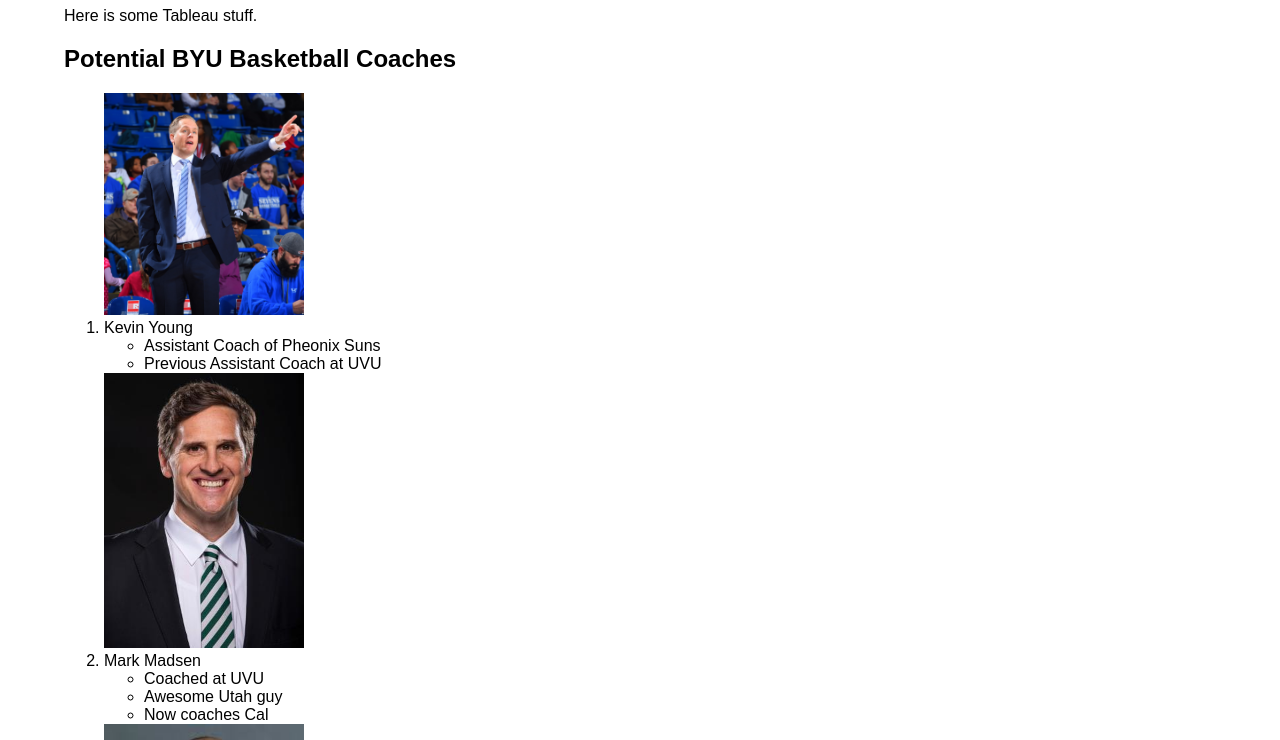
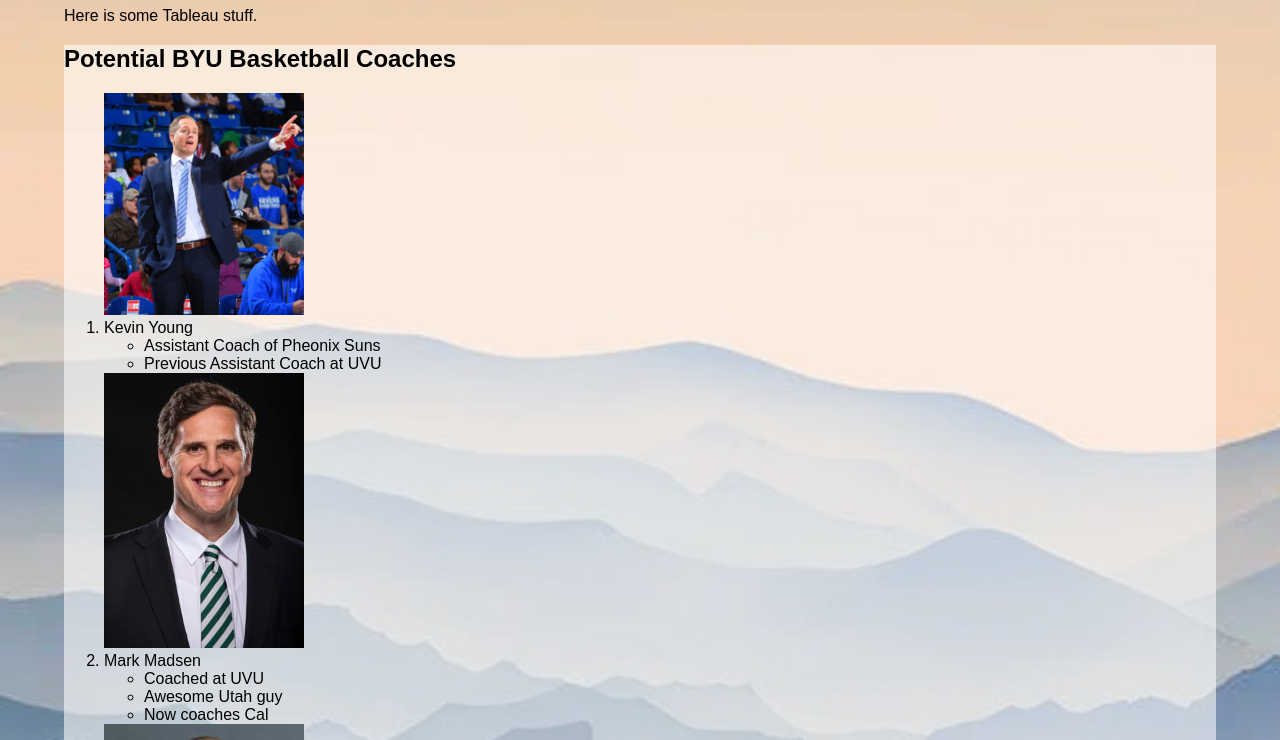
Before and after one commit to AndrewTingey/IS201, a plain HTML site: page tableau.html in a window 1280 px wide. Shown: the part 243-983 px from the top of the page. Drawn offline with Linux system fonts and the light colour scheme.

Commit message:
Update tableau.css
added ../

```diff
--- a/css/tableau.css
+++ b/css/tableau.css
@@ -1,6 +1,6 @@
 body {
     font-family: Arial, sans-serif;
-    background-image: url('assets/img/BackgroundMountains.jpg');
+    background-image: url('../assets/img/BackgroundMountains.jpg');
     background-repeat: no-repeat;
     background-size: cover;
     margin: 5%;
```
